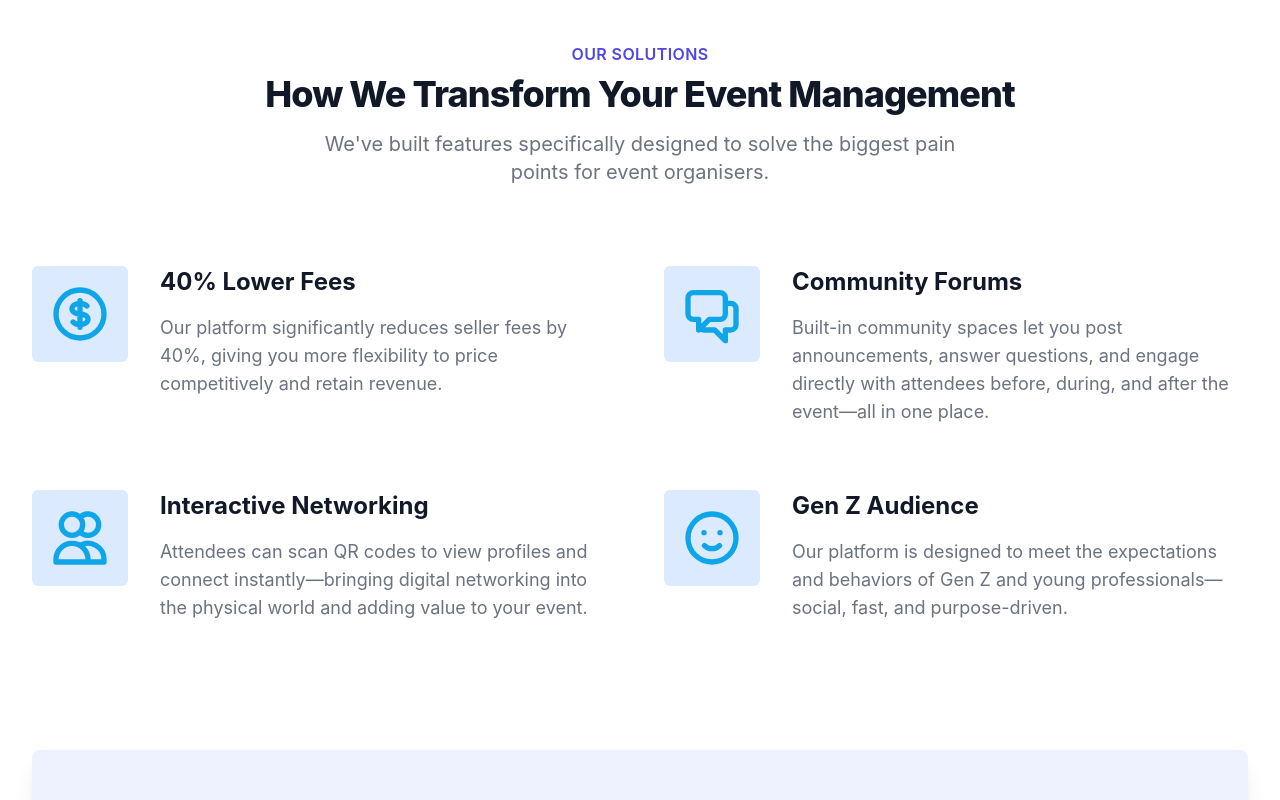
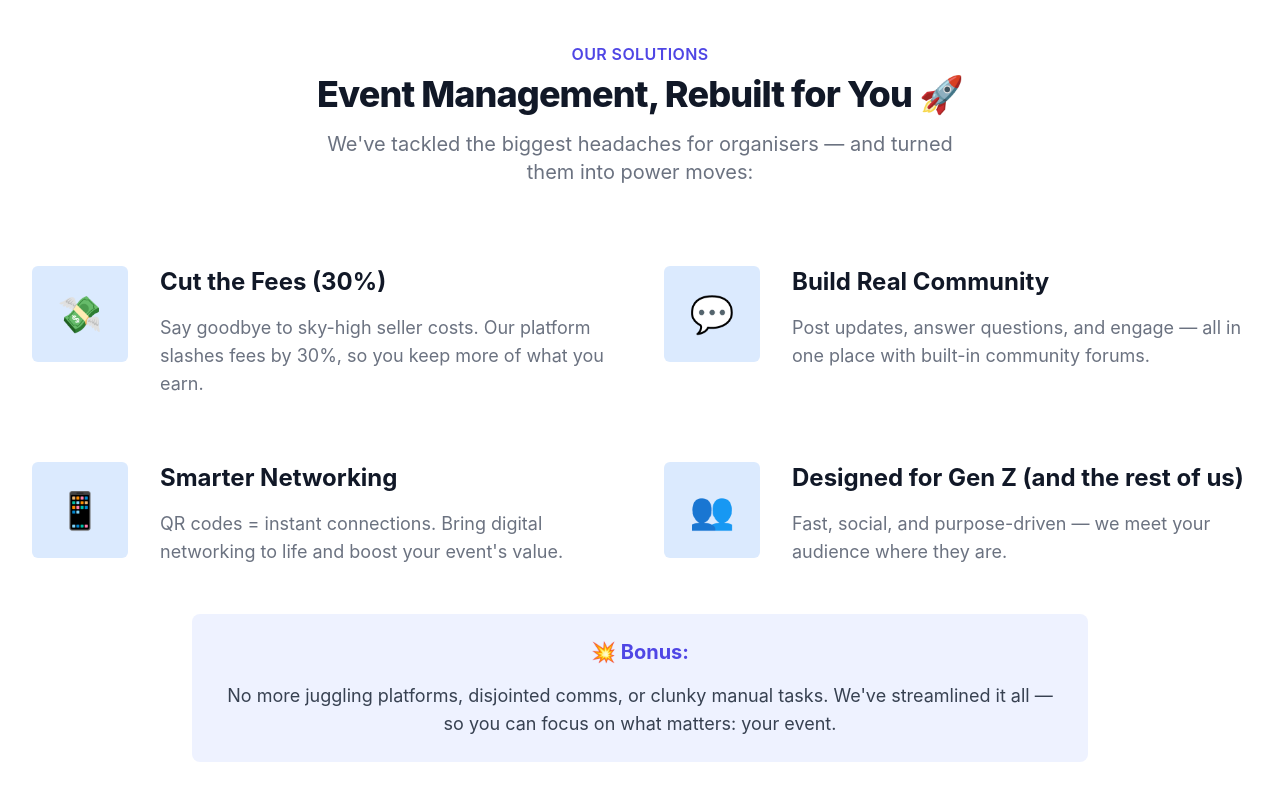
Before and after one commit to andrwsm/evently-landing, a React (Create React App) app: page /organisers in a window 1280 px wide. Shown: the part 1360-2160 px from the top of the page. Built offline with nearby package versions, Linux system fonts and the light colour scheme.

Commit message:
organisers updated

```diff
--- a/src/components/Organisers.js
+++ b/src/components/Organisers.js
@@ -95,88 +95,28 @@ export default function Organisers() {
 
   const solutions = [
     {
-      title: "40% Lower Fees",
+      title: "Cut the Fees (30%)",
       description:
-        "Our platform significantly reduces seller fees by 40%, giving you more flexibility to price competitively and retain revenue.",
-      icon: (
-        <svg
-          xmlns="http://www.w3.org/2000/svg"
-          className="h-16 w-16 text-sky-500"
-          fill="none"
-          viewBox="0 0 24 24"
-          stroke="currentColor"
-        >
-          <path
-            strokeLinecap="round"
-            strokeLinejoin="round"
-            strokeWidth={2}
-            d="M12 8c-1.657 0-3 .895-3 2s1.343 2 3 2 3 .895 3 2-1.343 2-3 2m0-8c1.11 0 2.08.402 2.599 1M12 8V7m0 1v8m0 0v1m0-1c-1.11 0-2.08-.402-2.599-1M21 12a9 9 0 11-18 0 9 9 0 0118 0z"
-          />
-        </svg>
-      ),
+        "Say goodbye to sky-high seller costs. Our platform slashes fees by 30%, so you keep more of what you earn.",
+      emoji: "💸",
     },
     {
-      title: "Community Forums",
+      title: "Build Real Community",
       description:
-        "Built-in community spaces let you post announcements, answer questions, and engage directly with attendees before, during, and after the event—all in one place.",
-      icon: (
-        <svg
-          xmlns="http://www.w3.org/2000/svg"
-          className="h-16 w-16 text-sky-500"
-          fill="none"
-          viewBox="0 0 24 24"
-          stroke="currentColor"
-        >
-          <path
-            strokeLinecap="round"
-            strokeLinejoin="round"
-            strokeWidth={2}
-            d="M17 8h2a2 2 0 012 2v6a2 2 0 01-2 2h-2v4l-4-4H9a1.994 1.994 0 01-1.414-.586m0 0L11 14h4a2 2 0 002-2V6a2 2 0 00-2-2H5a2 2 0 00-2 2v6a2 2 0 002 2h2v4l.586-.586z"
-          />
-        </svg>
-      ),
+        "Post updates, answer questions, and engage — all in one place with built-in community forums.",
+      emoji: "💬",
     },
     {
-      title: "Interactive Networking",
+      title: "Smarter Networking",
       description:
-        "Attendees can scan QR codes to view profiles and connect instantly—bringing digital networking into the physical world and adding value to your event.",
-      icon: (
-        <svg
-          xmlns="http://www.w3.org/2000/svg"
-          className="h-16 w-16 text-sky-500"
-          fill="none"
-          viewBox="0 0 24 24"
-          stroke="currentColor"
-        >
-          <path
-            strokeLinecap="round"
-            strokeLinejoin="round"
-            strokeWidth={2}
-            d="M12 4.354a4 4 0 110 5.292M15 21H3v-1a6 6 0 0112 0v1zm0 0h6v-1a6 6 0 00-9-5.197M13 7a4 4 0 11-8 0 4 4 0 018 0z"
-          />
-        </svg>
-      ),
+        "QR codes = instant connections. Bring digital networking to life and boost your event's value.",
+      emoji: "📱",
     },
     {
-      title: "Gen Z Audience",
+      title: "Designed for Gen Z (and the rest of us)",
       description:
-        "Our platform is designed to meet the expectations and behaviors of Gen Z and young professionals—social, fast, and purpose-driven.",
-      icon: (
-        <svg
-          xmlns="http://www.w3.org/2000/svg"
-          className="h-16 w-16 text-sky-500"
-          fill="none"
-          viewBox="0 0 24 24"
-          stroke="currentColor"
-        >
-          <path
-            strokeLinecap="round"
-            strokeLinejoin="round"
-            strokeWidth={2}
-            d="M14.828 14.828a4 4 0 01-5.656 0M9 10h.01M15 10h.01M21 12a9 9 0 11-18 0 9 9 0 0118 0z"
-          />
-        </svg>
-      ),
+        "Fast, social, and purpose-driven — we meet your audience where they are.",
+      emoji: "👥",
     },
   ];
 
@@ -275,11 +215,11 @@ export default function Organisers() {
               Our Solutions
             </h2>
             <p className="mt-2 text-3xl leading-8 font-extrabold tracking-tight text-gray-900 sm:text-4xl">
-              How We Transform Your Event Management
+              Event Management, Rebuilt for You 🚀
             </p>
             <p className="mt-4 max-w-2xl text-xl text-gray-500 lg:mx-auto">
-              We've built features specifically designed to solve the biggest
-              pain points for event organisers.
+              We've tackled the biggest headaches for organisers — and turned
+              them into power moves:
             </p>
           </div>
 
@@ -288,7 +228,7 @@ export default function Organisers() {
               {solutions.map((solution, index) => (
                 <div key={index} className="relative">
                   <div className="absolute h-24 w-24 rounded-md bg-blue-100 flex items-center justify-center">
-                    {solution.icon}
+                    <span className="text-4xl">{solution.emoji}</span>
                   </div>
                   <div className="ml-32 space-y-4">
                     <h3 className="text-2xl font-bold text-gray-900">
@@ -301,126 +241,23 @@ export default function Organisers() {
                 </div>
               ))}
             </div>
-          </div>
-        </div>
-      </div>
 
-      {/* Testimonial Section */}
-      {/* <div className="bg-indigo-700">
-        <div className="max-w-7xl mx-auto px-4 py-16 sm:px-6 sm:py-24 lg:px-8">
-          <div className="max-w-3xl mx-auto text-center">
-            <h2 className="text-3xl font-extrabold text-white">
-              Loved by event organizers
-            </h2>
-            <p className="mt-4 text-xl text-indigo-100">
-              Organizers who've switched to our platform have seen significant
-              improvements in attendee engagement and cost savings.
-            </p>
-          </div>
-          <div className="mt-12 space-y-4 sm:mt-16 sm:space-y-0 sm:grid sm:grid-cols-2 sm:gap-6 lg:grid-cols-3 lg:gap-8">
-            <div className="bg-white overflow-hidden shadow rounded-lg">
-              <div className="px-6 py-8">
-                <div className="flex items-center">
-                  <div className="flex-shrink-0 h-12 w-12 rounded-full bg-indigo-100 flex items-center justify-center">
-                    <svg
-                      className="h-6 w-6 text-indigo-600"
-                      fill="none"
-                      viewBox="0 0 24 24"
-                      stroke="currentColor"
-                    >
-                      <path
-                        strokeLinecap="round"
-                        strokeLinejoin="round"
-                        strokeWidth={2}
-                        d="M5 13l4 4L19 7"
-                      />
-                    </svg>
-                  </div>
-                  <div className="ml-4">
-                    <h3 className="text-lg font-medium text-gray-900">
-                      Sarah J.
-                    </h3>
-                    <p className="text-sm text-gray-500">
-                      Tech Conference Organizer
-                    </p>
-                  </div>
-                </div>
-                <p className="mt-4 text-base text-gray-500">
-                  "I've saved over 35% on fees compared to other platforms. The
-                  networking features have also increased attendee satisfaction
-                  by 40%."
-                </p>
-              </div>
-            </div>
-            <div className="bg-white overflow-hidden shadow rounded-lg">
-              <div className="px-6 py-8">
-                <div className="flex items-center">
-                  <div className="flex-shrink-0 h-12 w-12 rounded-full bg-indigo-100 flex items-center justify-center">
-                    <svg
-                      className="h-6 w-6 text-indigo-600"
-                      fill="none"
-                      viewBox="0 0 24 24"
-                      stroke="currentColor"
-                    >
-                      <path
-                        strokeLinecap="round"
-                        strokeLinejoin="round"
-                        strokeWidth={2}
-                        d="M5 13l4 4L19 7"
-                      />
-                    </svg>
-                  </div>
-                  <div className="ml-4">
-                    <h3 className="text-lg font-medium text-gray-900">
-                      Mark T.
-                    </h3>
-                    <p className="text-sm text-gray-500">
-                      Networking Event Coordinator
-                    </p>
-                  </div>
-                </div>
-                <p className="mt-4 text-base text-gray-500">
-                  "The QR code networking feature has been a game-changer.
-                  Attendees are connecting more meaningfully, and our post-event
-                  surveys show higher satisfaction."
-                </p>
-              </div>
-            </div>
-            <div className="bg-white overflow-hidden shadow rounded-lg">
-              <div className="px-6 py-8">
-                <div className="flex items-center">
-                  <div className="flex-shrink-0 h-12 w-12 rounded-full bg-indigo-100 flex items-center justify-center">
-                    <svg
-                      className="h-6 w-6 text-indigo-600"
-                      fill="none"
-                      viewBox="0 0 24 24"
-                      stroke="currentColor"
-                    >
-                      <path
-                        strokeLinecap="round"
-                        strokeLinejoin="round"
-                        strokeWidth={2}
-                        d="M5 13l4 4L19 7"
-                      />
-                    </svg>
-                  </div>
-                  <div className="ml-4">
-                    <h3 className="text-lg font-medium text-gray-900">
-                      Alex P.
-                    </h3>
-                    <p className="text-sm text-gray-500">Community Builder</p>
-                  </div>
-                </div>
-                <p className="mt-4 text-base text-gray-500">
-                  "The community forums have transformed how I engage with
-                  attendees. Communication is centralized, and my Gen Z audience
-                  loves the modern interface."
+            {/* Bonus Section */}
+            <div className="mt-12 text-center">
+              <div className="bg-indigo-50 rounded-lg p-6 max-w-4xl mx-auto">
+                <h3 className="text-xl font-bold text-indigo-600 mb-4">
+                  💥 Bonus:
+                </h3>
+                <p className="text-lg text-gray-700">
+                  No more juggling platforms, disjointed comms, or clunky manual
+                  tasks. We've streamlined it all — so you can focus on what
+                  matters: your event.
                 </p>
               </div>
             </div>
           </div>
         </div>
-      </div> */}
+      </div>
 
       {/* CTA Section */}
       <div className="bg-white">
```
